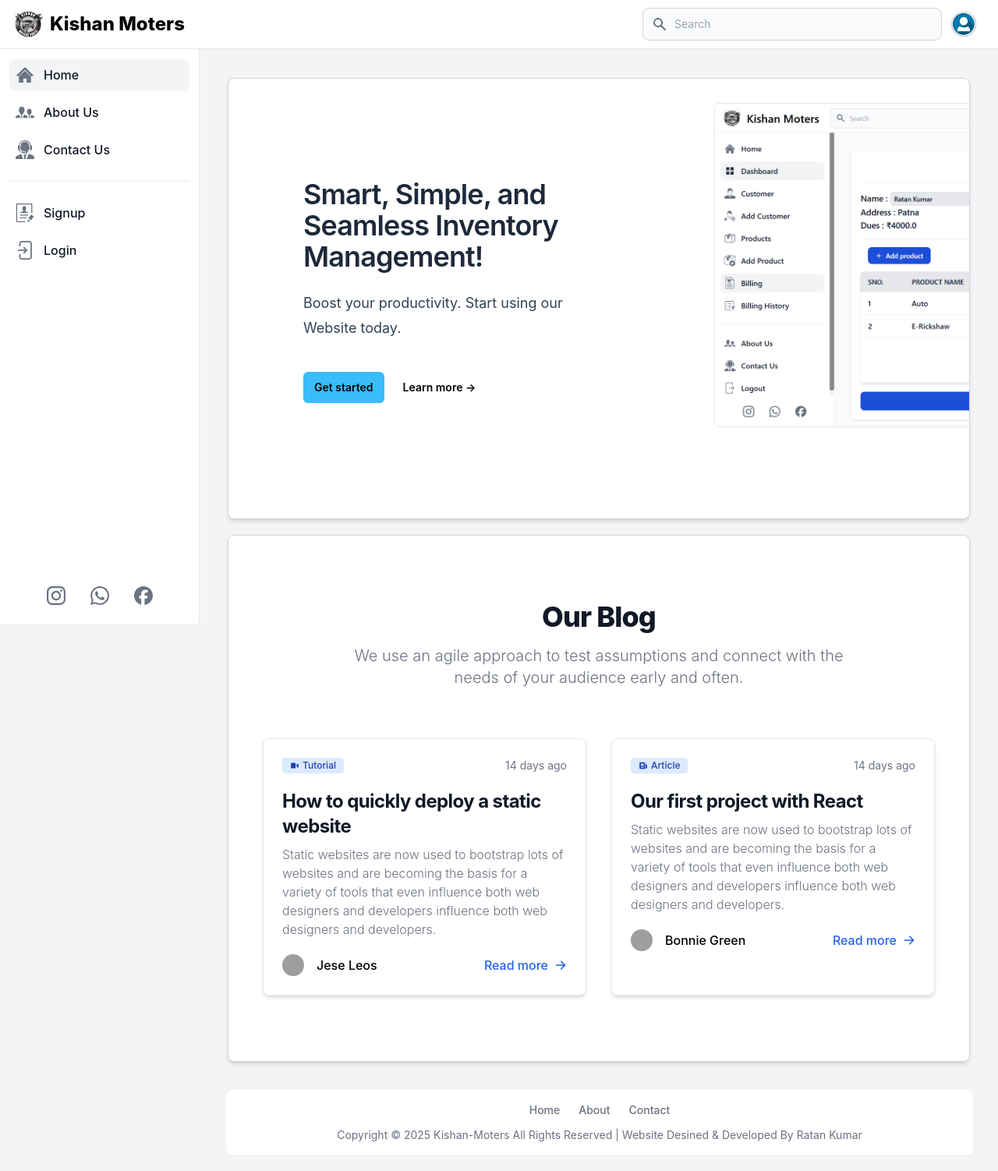
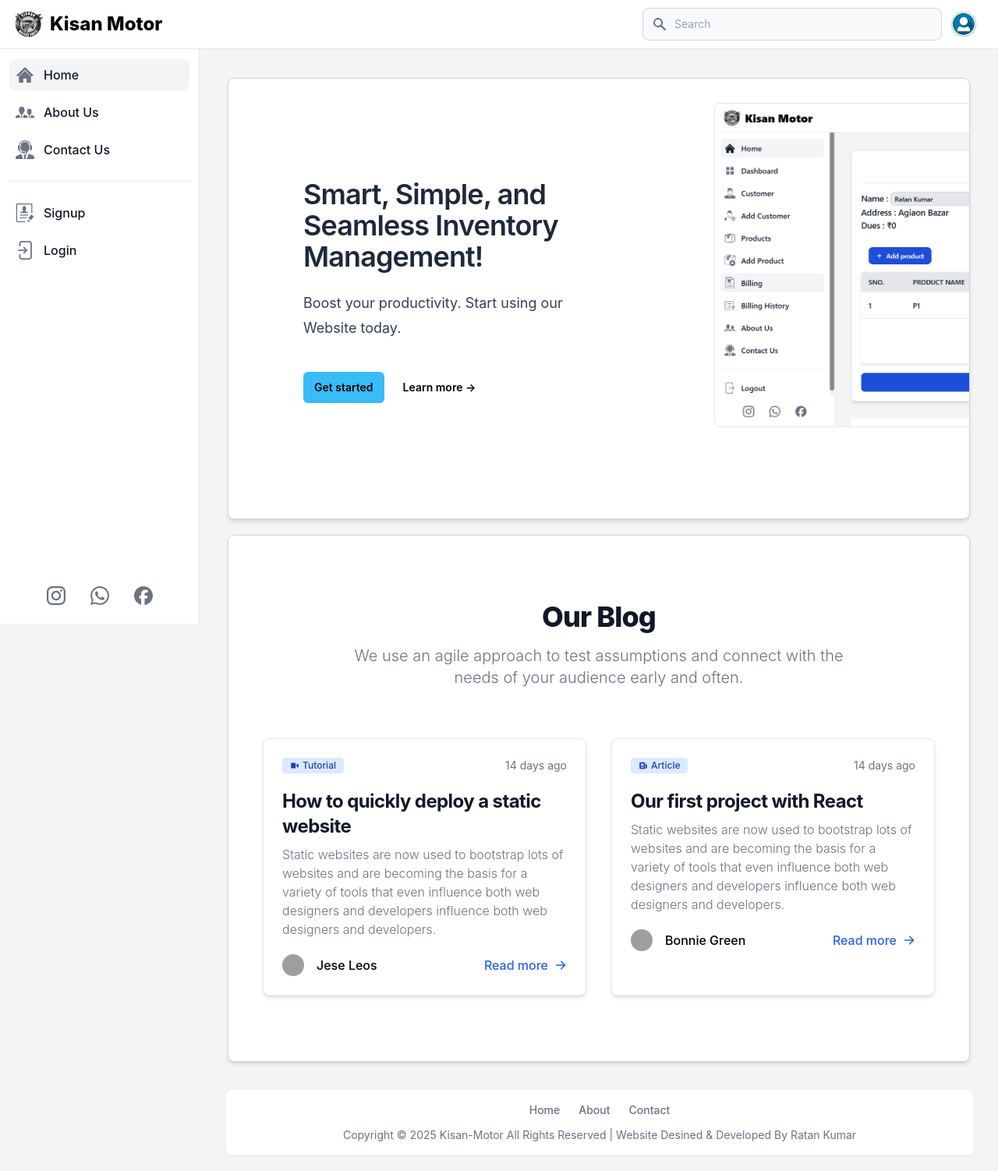
Before and after one commit to ratan-kumar-git/Inventory-Management-System, a Flask app: page / in a window 1280 px wide. Shown: the whole page at 78% size. Run offline with Flask 3, Linux system fonts and the light colour scheme; some libraries are stand-ins or nearby versions; grey boxes are pictures that could not be loaded.

Commit message:
Logo changes

```diff
--- a/templates/about_us.html
+++ b/templates/about_us.html
@@ -9,12 +9,12 @@
                 About Us
             </div>
 
-            <img class="rounded-full w-56 h-56" src="{{ url_for('static', filename='images/kishan-moters-logo.png') }}" alt="image description">
+            <img class="rounded-full w-56 h-56" src="{{ url_for('static', filename='images/kisan-motor-logo.png') }}" alt="image description">
             <h2 class="mt-4 text-3xl font-bold text-center text-gray-900 dark:text-slate-300">
                 Owner: Akhilesh Kumar
             </h2>
             <div class="mb-4 text-2xl font-normal text-center text-gray-00 dark:text-slate-400" >
-                <h2>Address: Kishan Moter Parts, Agiaon Bazar (Bihar) </h2>
+                <h2>Address: Kisan Motor Parts, Agiaon Bazar (Bihar) </h2>
                 <h2>Mob No: +91 9931425159</h2>
             </div>
             <p class="mb-8 lg:mb-16 font-light text-center text-gray-500 dark:text-gray-400 sm:text-xl">
--- a/templates/billing.html
+++ b/templates/billing.html
@@ -7,7 +7,7 @@
         <!-- Header Div -->
         <div class="flex justify-center items-center pb-4 mb-4 rounded-t border-b sm:mb-5 dark:border-gray-600">
             <h3 class="text-2xl uppercase font-extrabold text-gray-900 dark:text-white">
-                Kishan Moters Parts
+                Kisan Motor Parts
             </h3>
         </div>
 
--- a/templates/home.html
+++ b/templates/home.html
@@ -24,10 +24,10 @@
         </div>
         <div class="relative mt-16 h-80 lg:mt-8">
             <img class="block dark:hidden absolute top-0 left-0 w-[57rem] max-w-none rounded-md bg-black/5 ring-1 ring-black/10"
-                src="{{ url_for('static', filename='images/kishan-moters-billing-light.png') }}" alt="App screenshot"
+                src="{{ url_for('static', filename='images/kisan-motor-billing-light.png') }}" alt="App screenshot"
                 width="1824" height="1080">
             <img class="hidden dark:block absolute top-0 left-0 w-[57rem] max-w-none rounded-md bg-white/5 ring-1 ring-white/10"
-                src="{{ url_for('static', filename='images/kishan-moters-billing-dark.png') }}" alt="App screenshot"
+                src="{{ url_for('static', filename='images/kisan-motor-billing-dark.png') }}" alt="App screenshot"
                 width="1824" height="1080">
         </div>
     </div>
--- a/templates/layout.html
+++ b/templates/layout.html
@@ -4,7 +4,7 @@
 <head>
     <meta charset="UTF-8">
     <meta name="viewport" content="width=device-width, initial-scale=1.0">
-    <link rel="icon" href="{{ url_for('static', filename='images/favicon.ico') }}" type="image/x-icon">
+    <link rel="icon" href="{{ url_for('static', filename='images/kisan-motor-logo.png') }}" type="image/x-icon">
     <link rel="stylesheet" href="{{url_for('static', filename='css/output.css')}}">
     <title>{{title}}</title>
     <style>
@@ -75,11 +75,11 @@
 
                     <!-- Logo  -->
                     <a href="/" class="flex items-center justify-between">
-                        <img src="{{ url_for('static', filename='images/kishan-moters-logo.png')}}"
+                        <img src="{{ url_for('static', filename='images/kisan-motor-logo.png')}}"
                             class="mr-2 h-10 rounded-lg" alt="Logo" />
                         <span
-                            class="self-center text-xl md:text-2xl font-extrabold whitespace-nowrap dark:text-white">Kishan
-                            Moters
+                            class="self-center text-xl md:text-2xl font-extrabold whitespace-nowrap dark:text-white">Kisan
+                            Motor
                         </span>
                     </a>
                 </div>
@@ -144,7 +144,7 @@
                                 class="flex py-3 px-4 border-b hover:bg-gray-100 dark:hover:bg-gray-600 dark:border-gray-600 hover:rounded-b-md">
                                 <div class="flex-shrink-0 w-[13%]">
                                     <img class="w-11 h-11 rounded-full"
-                                        src="{{ url_for('static', filename='images/kishan-moters-logo.png')}}"
+                                        src="{{ url_for('static', filename='images/kisan-motor-logo.png')}}"
                                         alt="message Img" />
                                 </div>
                                 <div class="pl-3 w-[82%]">
@@ -641,7 +641,7 @@
                     </li>
                 </ul>
                 <span class="text-sm text-gray-500 sm:text-center dark:text-gray-400">
-                    Copyright © 2025 Kishan-Moters All Rights Reserved | Website Desined & Developed By
+                    Copyright © 2025 Kisan-Motor All Rights Reserved | Website Desined & Developed By
                     <a href="https://www.instagram.com/ratan_the_coder" target="_blank" class="hover:underline">Ratan
                         Kumar</a>
                 </span>
--- a/templates/login.html
+++ b/templates/login.html
@@ -4,7 +4,7 @@
 <head>
     <meta charset="UTF-8">
     <meta name="viewport" content="width=device-width, initial-scale=1.0">
-    <link rel="icon" href="{{ url_for('static', filename='images/favicon.ico') }}" type="image/x-icon">
+    <link rel="icon" href="{{ url_for('static', filename='images/kisan-motor-logo.png') }}" type="image/x-icon">
     <title>{{title}}</title>
     <link rel="stylesheet" href="{{url_for('static', filename='css/output.css')}}">
 </head>
@@ -14,8 +14,8 @@
         <div
             class="h-screen flex flex-col items-center justify-center px-6 py-8 mx-auto md:h-screen lg:py-0">
             <a href="/" class="flex items-center mb-6 text-2xl font-semibold text-gray-900 dark:text-white">
-                <img class="h-10 mr-4 rounded-lg" src="{{url_for('static', filename='images/kishan-moters-logo.png')}}" alt="logo">
-                Kishan Moters
+                <img class="h-10 mr-4 rounded-lg" src="{{url_for('static', filename='images/kisan-motor-logo.png')}}" alt="logo">
+                Kisan Motor
             </a>
 
             <div
--- a/templates/product.html
+++ b/templates/product.html
@@ -51,9 +51,9 @@
                             <th scope="col" class="px-4 py-3 whitespace-nowrap">SN</th>
                             <th scope="col" class="px-4 py-3 whitespace-nowrap">Product Name</th>
                             <th scope="col" class="px-4 py-3 whitespace-nowrap">Quantity</th>
+                            <th scope="col" class="px-4 py-3 whitespace-nowrap">MRP</th>
                             <th scope="col" class="px-4 py-3 whitespace-nowrap">Sell Price</th>
                             <th scope="col" class="px-4 py-3 whitespace-nowrap">Purches Price</th>
-                            <th scope="col" class="px-4 py-3 whitespace-nowrap">MRP</th>
                             <th scope="col" class="px-4 py-3 whitespace-nowrap">Min Qty</th>
                             <th scope="col" class="px-4 py-3 whitespace-nowrap">Action</th>
                         </tr>
@@ -81,12 +81,12 @@
                                 </td>
                                 <td class="px-4 py-2 font-medium text-gray-900 whitespace-nowrap dark:text-white">
                                     <div class="flex items-center">
-                                        {{product.prod_sell_price}}
+                                        {{product.prod_mrp}}
                                     </div>
                                 </td>
                                 <td class="px-4 py-2 font-medium text-gray-900 whitespace-nowrap dark:text-white">
                                     <div class="flex items-center">
-                                        {{product.prod_mrp}}
+                                        {{product.prod_sell_price}}
                                     </div>
                                 </td>
                                 <td class="px-4 py-2 font-medium text-gray-900 whitespace-nowrap dark:text-white">
--- a/templates/signup.html
+++ b/templates/signup.html
@@ -4,7 +4,7 @@
 <head>
     <meta charset="UTF-8">
     <meta name="viewport" content="width=device-width, initial-scale=1.0">
-    <link rel="icon" href="{{ url_for('static', filename='images/favicon.ico') }}" type="image/x-icon">
+    <link rel="icon" href="{{ url_for('static', filename='images/kisan-motor-logo.png') }}" type="image/x-icon">
     <title>{{title}}</title>
     <link rel="stylesheet" href="{{url_for('static', filename='css/output.css')}}">
 </head>
@@ -13,9 +13,9 @@
     <section class="bg-gray-50 dark:bg-gray-900">
         <div class="h-screen flex flex-col items-center justify-center px-6 py-8 mx-auto md:h-screen lg:py-0">
             <a href="/" class="flex items-center mb-6 text-2xl font-semibold text-gray-900 dark:text-white">
-                <img class="h-10 mr-4 rounded-lg" src="{{url_for('static', filename='images/kishan-moters-logo.png')}}"
+                <img class="h-10 mr-4 rounded-lg" src="{{url_for('static', filename='images/kisan-motor-logo.png')}}"
                     alt="logo">
-                Kishan Moters
+                Kisan Motor
             </a>
             <div
                 class="w-full bg-white rounded-lg shadow dark:border md:mt-0 sm:max-w-md xl:p-0 dark:bg-gray-800 dark:border-gray-700">
```
Also changed, not shown: static/css/output.css (+18 -85 lines), static/images/kisan-motor-billing-dark.png (added), static/images/kisan-motor-billing-light.png (added), static/images/kisan-motor-logo.png (renamed from static/images/kishan-moters-logo.png), static/images/kishan-moters-billing-dark.png (deleted), static/images/kishan-moters-billing-light.png (deleted).
